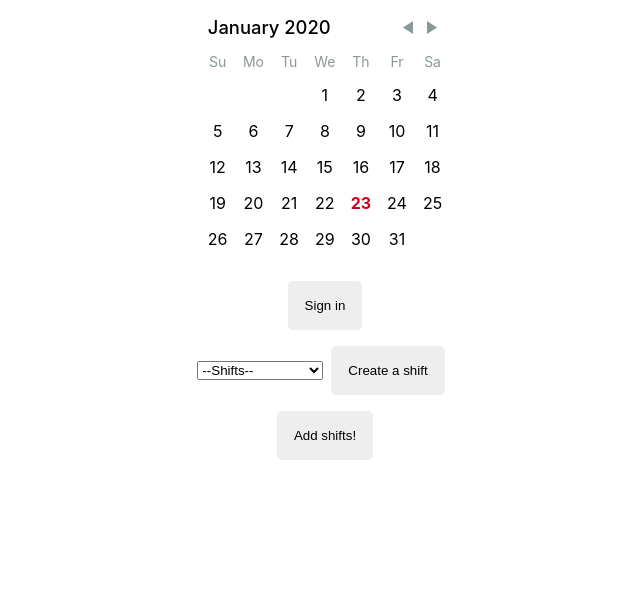
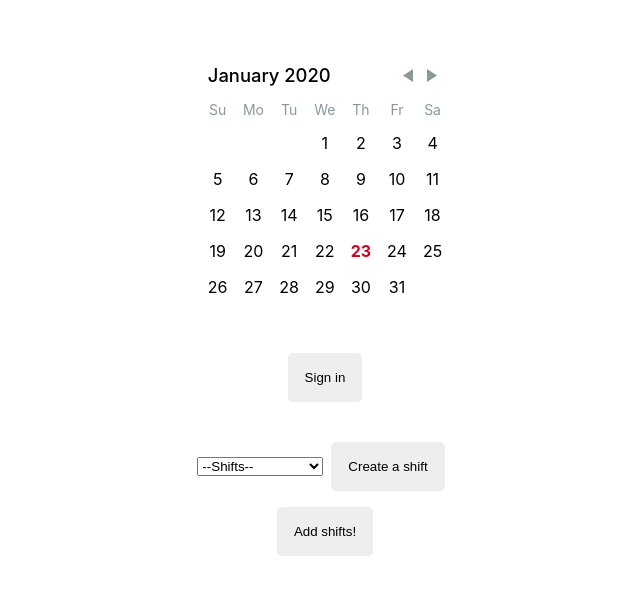
Before and after one commit to Fullchee/calendar-shifts, a React (Create React App) app: page / in a window 1280 px wide. Shown: the top 594 px of the page, without its empty margins (315-955 px from the left). Built offline with nearby package versions, Linux system fonts and the light colour scheme.

Commit message:
Add lobotomized owl

```diff
--- a/src/App.css
+++ b/src/App.css
@@ -1,3 +1,7 @@
+* + * {
+  margin-top: 1.5em;
+}
+
 .App {
   text-align: center;
 }
```
